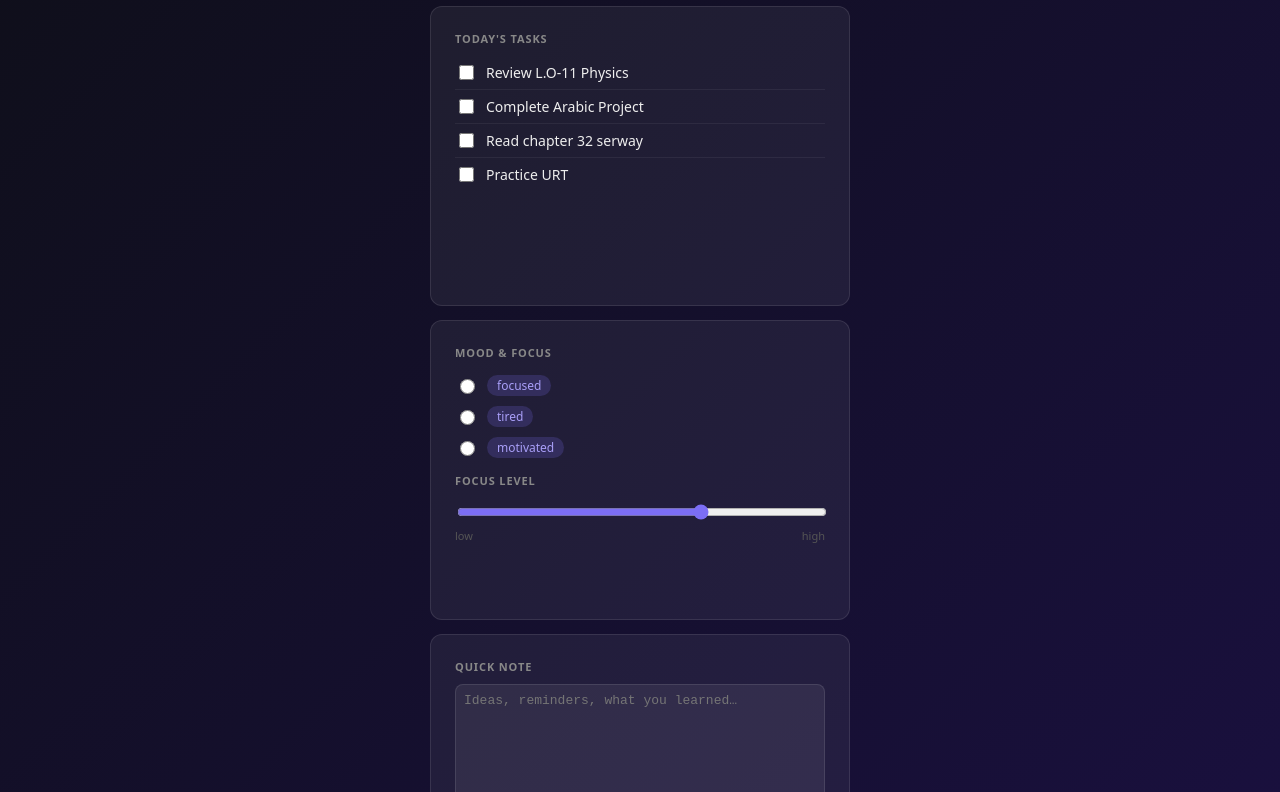
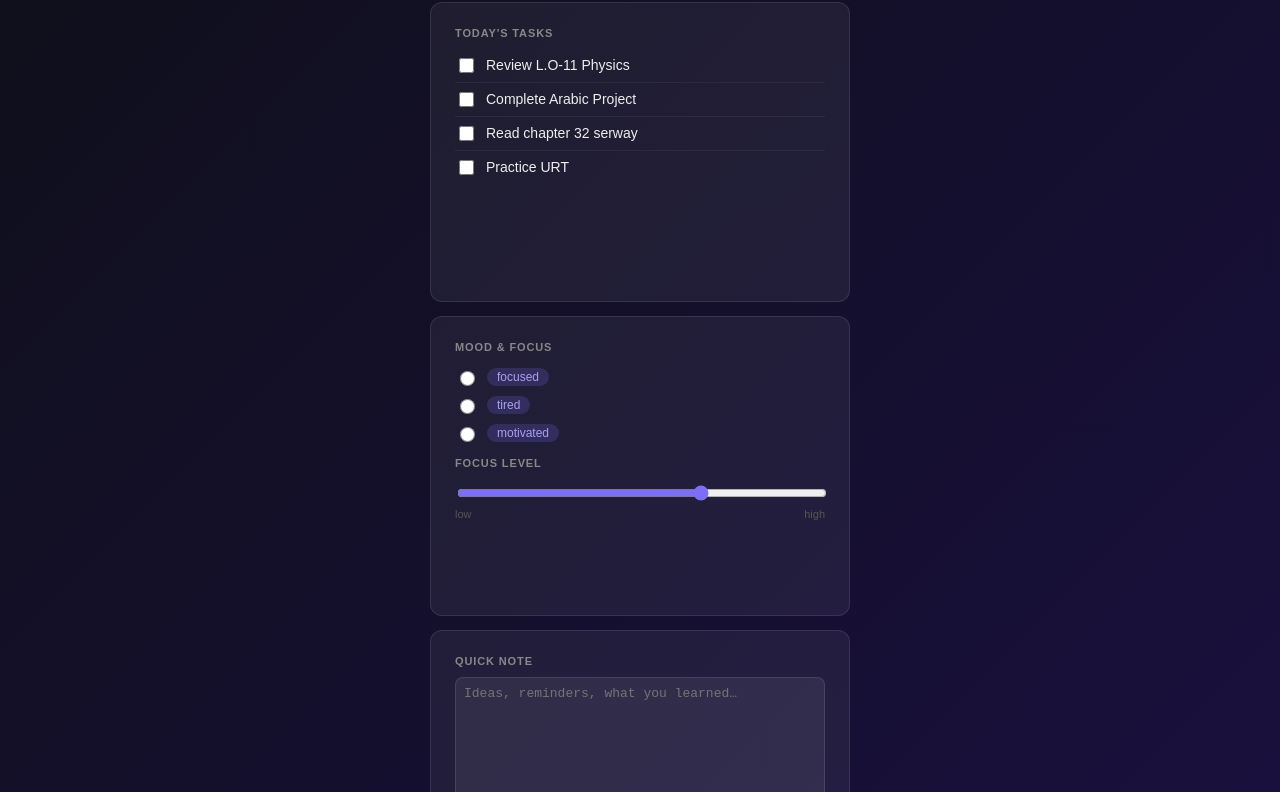
Before and after one commit to johnysaeed-design/web, a plain HTML site: page index.html in a window 1280 px wide. Shown: the part 83-875 px from the top of the page. Drawn offline with Linux system fonts and the light colour scheme.

Commit message:
Refactor index.html for improved styling and structure
Updated the HTML structure and styles for the study tool page.

```diff
--- a/index.html
+++ b/index.html
@@ -7,7 +7,7 @@
         <meta name="author" content="John Said">
         <title>study tool</title>
         <style>
-            body { font-family: system-ui; background: linear-gradient(135deg, #0f0f1a, #1a1040); color: #eee; min-height: 100vh; margin: 0; display: flex; flex-direction: column; align-items: center; justify-content: center; padding: 24px }
+            body { font-family: sans-serif; background: linear-gradient(135deg, #0f0f1a, #1a1040); color: #eee; min-height: 100vh; margin: 0; display: flex; flex-direction: column; align-items: center; justify-content: center; padding: 24px }
             h1 { font-size: 22px; margin-bottom: 20px; text-align: center }
             h2 { font-size: 11px; text-transform: uppercase; letter-spacing: .08em; color: #888; margin: 0 0 10px }
             .grid { display: grid; grid-template-columns: 420px; gap: 14px }
```
